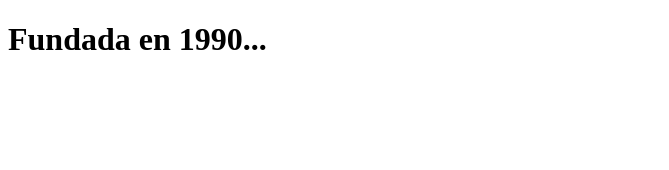
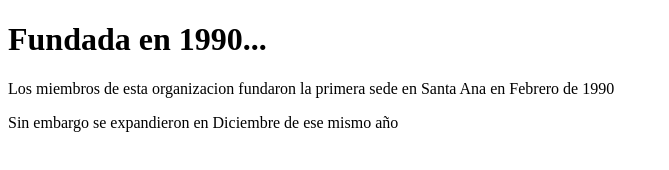
Before and after one commit to HerbertRCM/iglesia2020, a plain HTML site: page contenido/historia.html in a window 1280 px wide. Shown: the whole page, without its empty margins (0-669 px from the left). Drawn offline with Linux system fonts and the light colour scheme.

Commit message:
Actualizando archivo historia.html

```diff
--- a/contenido/historia.html
+++ b/contenido/historia.html
@@ -1,9 +1,11 @@
 <!DOCTYPE html>
 <html>
 <head>
-	<title>Historia de Iglesia UNICAES</title>
+	<title>Historia de la Iglesia UNICAES</title>
 </head>
 <body>
 <h1>Fundada en 1990...</h1>
+<p>Los miembros de esta organizacion fundaron la primera sede en Santa Ana en Febrero de 1990</p>
+<p>Sin embargo se expandieron en Diciembre de ese mismo año</p>
 </body>
 </html>
```
Also changed, not shown: contenido/acercade.html (+1 -1 lines).
